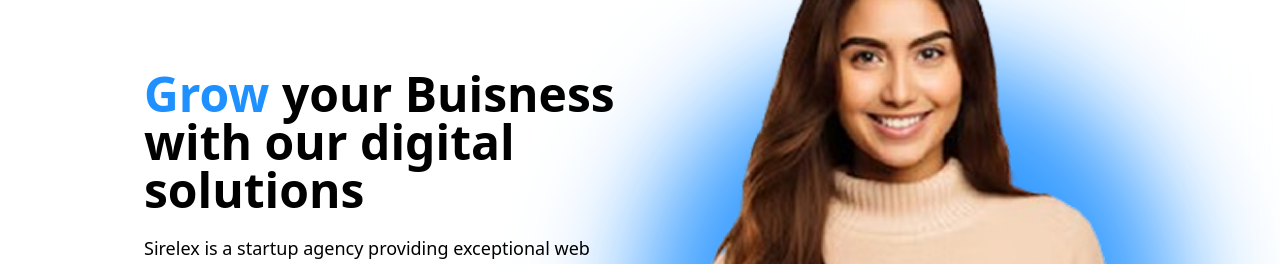
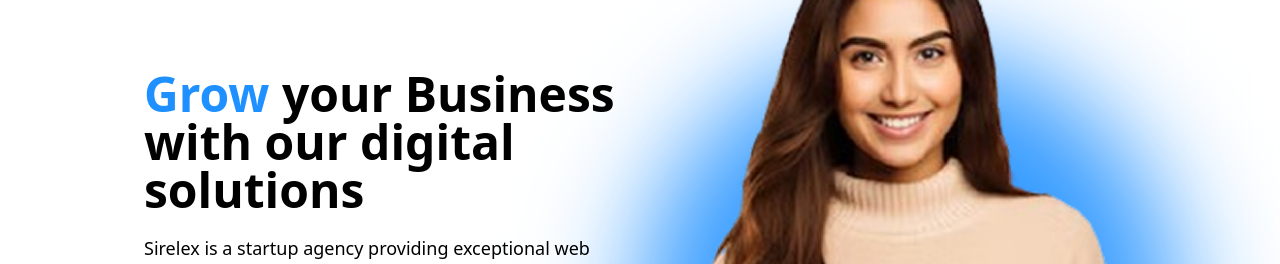
Before and after one commit to kennataddese6/sirelex, a Next.js app: page / in a window 1280 px wide. Shown: the part 162-426 px from the top of the page. Built offline with nearby package versions, Linux system fonts and the light colour scheme.

Commit message:
add apos for build

```diff
--- a/app/components/Hero.tsx
+++ b/app/components/Hero.tsx
@@ -7,7 +7,7 @@ const Hero = () => {
         <div className="w-1/2">
           <h1 className="text-5xl font-bold">
             <span className="text-[dodgerblue] font-extrabold">Grow </span>
-            your Buisness with our digital solutions
+            your Business with our digital solutions
           </h1>
           <p className="mt-5 text-lg">
             Sirelex is a startup agency providing exceptional web
@@ -15,7 +15,7 @@ const Hero = () => {
             Optimization, Video Editing, Logo Design and Graphic Design more.
           </p>
           <button className="mt-5 bg-[dodgerblue] text-white py-2 px-8 rounded-full font-semibold cursor-pointer">
-            Let's Chat
+            Let&apos;s Chat
           </button>
           <span className="ml-3 text-sm"> +1 (530) 712-3425</span>
         </div>
```
